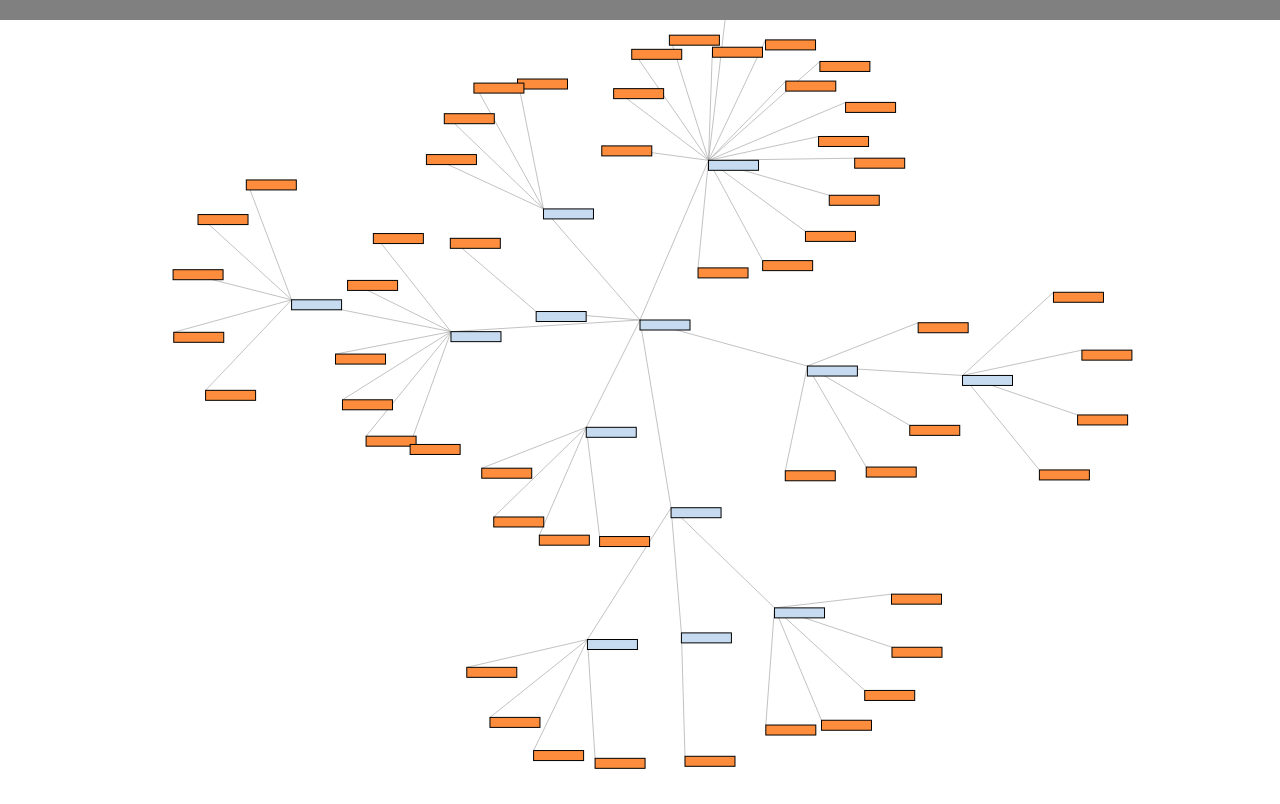
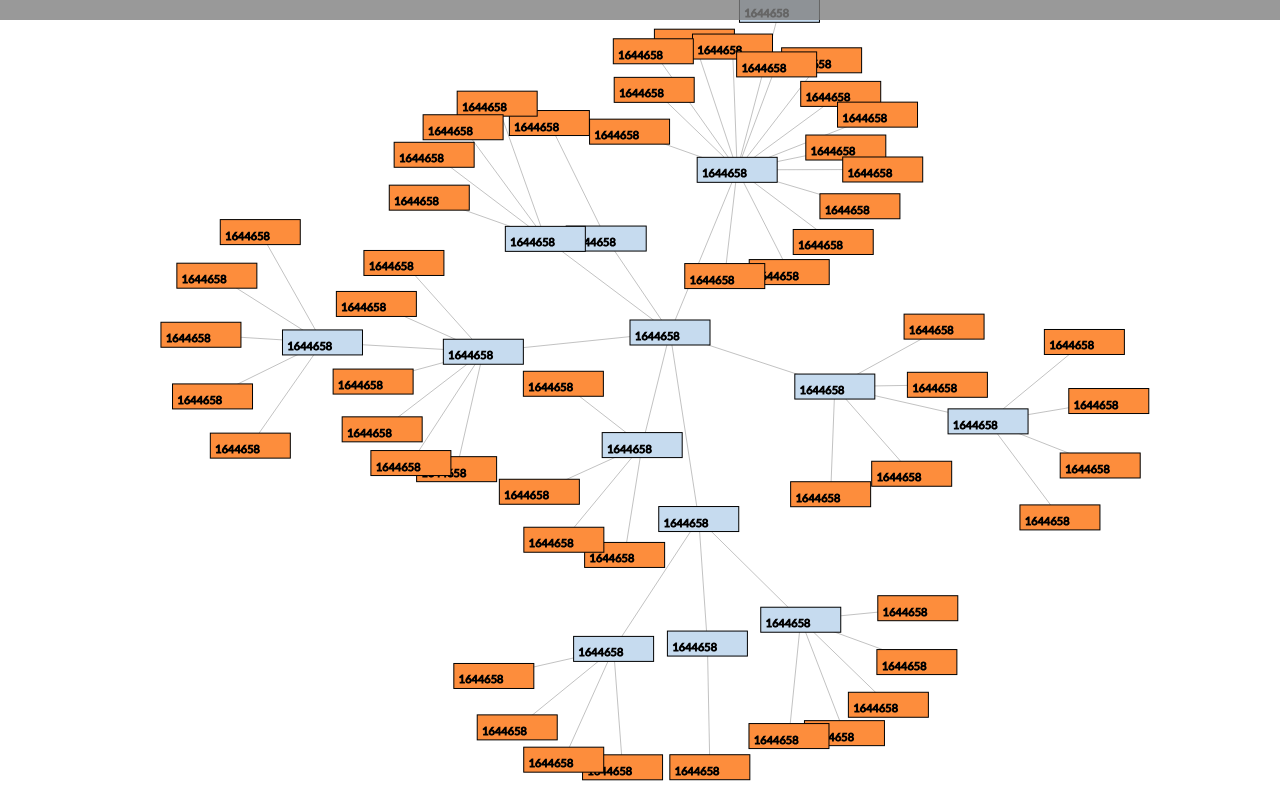
Before and after one commit to KB009/network-visualization, a plain HTML site: page index.html in a window 1280 px wide. Drawn offline with Linux system fonts and the light colour scheme.

Commit message:
- změna velikosti uzlů - posun středu uzlů - přidán text do uzlů - přidání horního menu

```diff
--- a/css/main.css
+++ b/css/main.css
@@ -9,6 +9,7 @@ and open the template in the editor.
 */
 body {
     margin: 0;
+    font-family: Trebuchet MS;
 }
 .node {
   stroke: #000;
@@ -26,4 +27,5 @@ body {
   width: 100%;
   background-color: gray;
   min-height: 20px;
+  opacity: .8;
 }
--- a/js/main.js
+++ b/js/main.js
@@ -3,9 +3,11 @@
  * To change this template file, choose Tools | Templates
  * and open the template in the editor.
  */
-var w = 1280,
+var w = $(window).width()-20,
     h = 800,
     node,
+    nodeWidth = 80,
+    nodeHeight = 25,
     link,
     root;
 
@@ -49,10 +51,10 @@ function update() {
   // Enter any new links.
   link.enter().insert("svg:line", ".node")
       .attr("class", "link")
-      .attr("x1", function(d) { return d.source.x; })
-      .attr("y1", function(d) { return d.source.y; })
-      .attr("x2", function(d) { return d.target.x; })
-      .attr("y2", function(d) { return d.target.y; });
+      .attr("x1", function(d) { return d.source.x + nodeWidth/2; })
+      .attr("y1", function(d) { return d.source.y + nodeHeight/2; })
+      .attr("x2", function(d) { return d.target.x + nodeWidth/2; })
+      .attr("y2", function(d) { return d.target.y + nodeHeight/2; });
 
   // Exit any old links.
   link.exit().remove();
@@ -60,36 +62,41 @@ function update() {
   // Update the nodes…
   node = vis.selectAll("rect.node")
       .data(nodes, function(d) { return d.id; })
-      .style("fill", color)
+      .enter().append("g")
+      .attr("class", "node")
       .call(drag);
 
   /*node.transition()
       .attr("r", function(d) { return d.children ? 4.5 : Math.sqrt(d.size) / 10; });
     */
   // Enter any new nodes.
-  node.enter().append("svg:rect")
-      .attr("class", "node")
-      .attr("x", function(d) { return d.x; })
-      .attr("y", function(d) { return d.y; })
-      .attr("width", 50)
-      .attr("height", 10)
+  node.append("rect")
+      .attr("x", 0)//function(d) { return d.x; })
+      .attr("y", 0)//function(d) { return d.y; })
+      .attr("width", nodeWidth)
+      .attr("height", nodeHeight)
       //.attr("r", function(d) { return d.children ? 4.5 : Math.sqrt(d.size) / 10; })
       .style("fill", color)
       .on("dblclick", click)
       .call(force.drag);
+
+      node.append("text")
+              .attr("dx", 5)
+              .attr("dy", nodeHeight - 5)
+              .text("1644658")
+              .attr({"font-weight":"normal","font-size":"11px"});
 
   // Exit any old nodes.
   node.exit().remove();
 }
 
 function tick() {
-  link.attr("x1", function(d) { return d.source.x; })
-      .attr("y1", function(d) { return d.source.y; })
-      .attr("x2", function(d) { return d.target.x; })
-      .attr("y2", function(d) { return d.target.y; });
+  link.attr("x1", function(d) { return d.source.x + nodeWidth/2; })
+      .attr("y1", function(d) { return d.source.y + nodeHeight/2; })
+      .attr("x2", function(d) { return d.target.x + nodeWidth/2; })
+      .attr("y2", function(d) { return d.target.y + nodeHeight/2; });
 
-  node.attr("x", function(d) { return d.x; })
-      .attr("y", function(d) { return d.y; });
+  node.attr("transform", function(d) { return "translate(" + d.x + "," + d.y + ")"; });
 }
 
 // Color leaf nodes orange, and packages white or blue.
```
